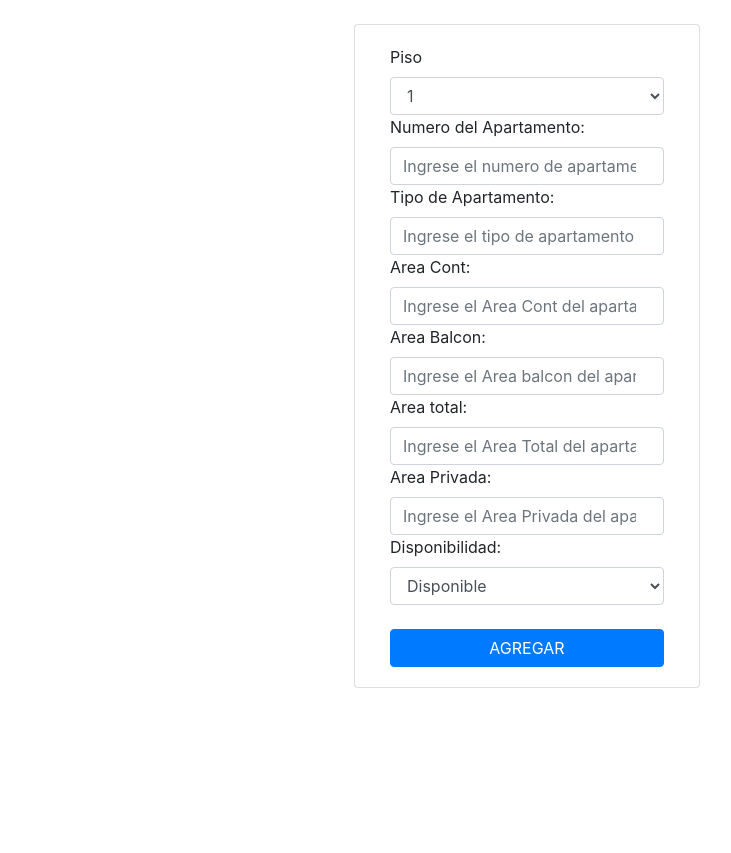
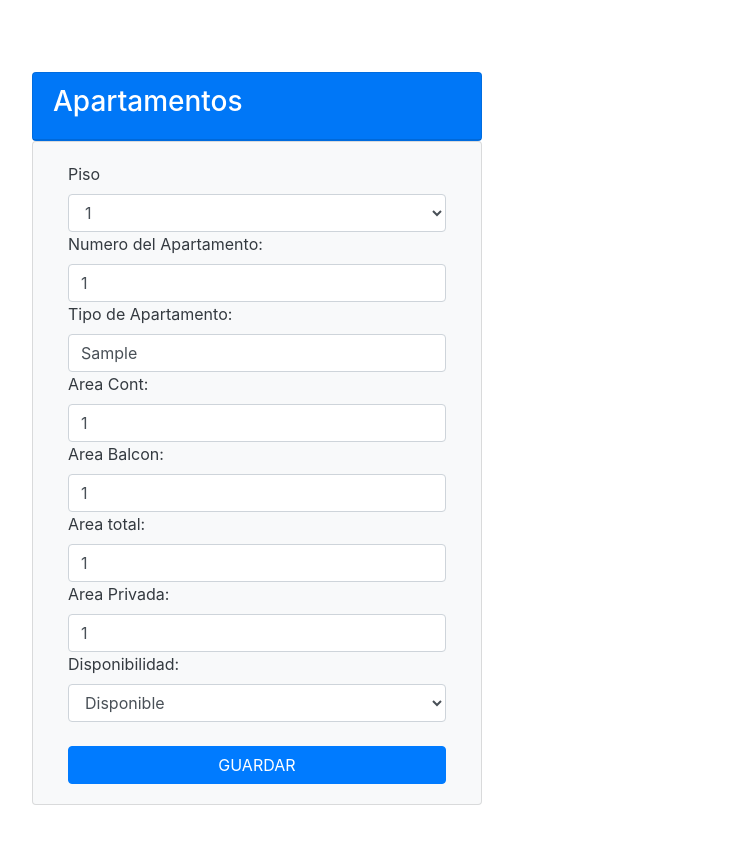
Before and after one commit to GEORIS/fullstacks, a Node server app: template src/views/edit.ejs in a window 1280 px wide. Shown: the part 56-909 px from the top of the page, without its empty margins (1-732 px from the left). Before the commit the page ends 744 px from the top, so only its background shows below. Run offline with Node 20, Linux system fonts and the light colour scheme; the template is opened without the code that fills it: values that come from a table or form of the project are taken from there, others are empty; tables that the repository leaves empty hold one stand-in row (values such as "Sample post"); some libraries are stand-ins or nearby versions.

Commit message:
[V2crud] Cambio mongoBD de local a Atlas

```diff
--- a/src/app.js
+++ b/src/app.js
@@ -10,10 +10,12 @@ const mongoose = require('mongoose');
 /* INICIALIZAR EXPRESS */
 const app = express();
 
+mongoose.connect('mongodb+srv://georisblanco:R3imKOiSjL5uhivJ@jagers.fiy9q.mongodb.net/apartamento?retryWrites=true&w=majority')
+
 // CONECTANDO LA BASE DE DATOS
-mongoose.connect('mongodb://localhost/apartamento')
+//mongoose.connect('mongodb://localhost/apartamento')
 /* PROMESAS PARA COMPROBAR EL ESTADO DE LA CONEXION */
-.then(db => console-console.log('BASE DE DATOS CONECTADA CORRECTAMENTE')) //MENSAJE DE CONECTADA
+.then(mongoose => console.log('BASE DE DATOS CONECTADA CORRECTAMENTE')) //MENSAJE DE CONECTADA
 .catch(err => console.log(err)); // MENSAJE DE ERROR
 
 //IMPORT ROUTES
--- a/src/views/edit.ejs
+++ b/src/views/edit.ejs
@@ -1,13 +1,24 @@
 <!-- IMPORTAR ARCHICO HEADER -->
 <%- include ('partials/_header'); %>
 
-<div class="container">
 <div class="row">
-<div class="cold-md-5 offset-md-3">
-    <div class="card">
-    <div class="card-body">
+    <!-- TAMAÑO DEL ROW(REJILLA) -->
+    <div class="col-md-5 p-5">
+        <!-- COLOR DE FONDO BG Y COLOR DEL TEXT EN EL ENCABEZADO DEL FORMULARIO -->
+        <div class="card bg-primary text-white">
+            <!-- card-header Encavezado del ROW -->
+            <div class="card-header">
+                <h3>Apartamentos</h3>
+            </div>
+        </div>
+
+        <!-- COLOR DE FONDO Y LETRA PARA LA REJILLA DOBY DEL FORMULARIO -->
+        <div class="card bg-light text-dark">
+            <!-- card-BODY par el DOBY DEL ROW  -->
+            <div class="card-body">
         <form action="/edit/<%= task._id %>" method="POST">
 
+            <!-- TAMAÑO DEL CAMPO PARA INGRESAR NOMBRE -->
             <div class="col-md-12 inline-block">
                 <!-- LABEL NOMBRE -->
                 <label> Piso </label>
@@ -23,54 +34,47 @@
             </div>
             <div class="col-md-12 inline-block">
                 <label>Numero del Apartamento: </label>
-                <input type="number" name="apto" placeholder="Ingrese el numero de apartamento"
-                    class="form-control">
+                <input type="number" name="apto" placeholder="Ingrese el numero de apartamento" class="form-control" value="<%=task.apto %>">
             </div>
 
             <div class="col-md-12 inline-block">
                 <label>Tipo de Apartamento: </label>
-                <input type="text" name="tipo" placeholder="Ingrese el tipo de apartamento" class="form-control">
+                <input type="text" name="tipo" placeholder="Ingrese el tipo de apartamento" class="form-control" value="<%=task.tipo %>">
             </div>
 
             <div class="col-md-12 inline-block">
                 <label>Area Cont: </label>
-                <input type="number" name="ac" placeholder="Ingrese el Area Cont del apartamento"
-                    class="form-control">
+                <input type="number" name="ac" placeholder="Ingrese el Area Cont del apartamento" class="form-control" value="<%=task.ac %>">
             </div>
 
             <div class="col-md-12 inline-block">
                 <label>Area Balcon: </label>
-                <input type="number" name="balcon" placeholder="Ingrese el Area balcon del apartamento"
-                    class="form-control">
+                <input type="number" name="balcon" placeholder="Ingrese el Area balcon del apartamento" class="form-control" value="<%=task.balcon %>">
             </div>
 
             <div class="col-md-12 inline-block">
                 <label>Area total: </label>
-                <input type="number" name="ac_balcon" placeholder="Ingrese el Area Total del apartamento"
-                    class="form-control">
+                <input type="number" name="ac_balcon" placeholder="Ingrese el Area Total del apartamento" class="form-control" value="<%=task.ac_balcon %>">
             </div>
 
             <div class="col-md-12 inline-block">
                 <label>Area Privada: </label>
-                <input type="number" name="priv" placeholder="Ingrese el Area Privada del apartamento"
-                    class="form-control">
+                <input type="number" name="apriv" placeholder="Ingrese el Area Privada del apartamento" class="form-control" value="<%=task.apriv %>">
             </div>
 
             <div class="col-md-12 inline-block">
 
                 <label> Disponibilidad: </label>
-                <select name="piso" cols="80" class="form-control">
+                <select name="disponibilidad" cols="80" class="form-control" value="<%=task.disponibilidad %>">
                     <option>Disponible</option>
                     <option>Reservado</option>
                     <option>Vendido</option>
                 </select>
-
-
             </div>
 
             <br>
             <div class="col-md-12 inline-block">
-                <button type="submit" class="btn btn-primary btn-block"> AGREGAR </button>
+                <button type="submit" class="btn btn-primary btn-block"> GUARDAR </button>
             </div>
 
         </form>
--- a/src/views/index.ejs
+++ b/src/views/index.ejs
@@ -123,7 +123,8 @@
 <td> <%= tasks[i].apriv %></td>
 <td> <%= tasks[i].disponibilidad %></td>
 <td>
-
+    <a href="/delete/<%= tasks[i]._id %>" class="btn btn-danger">Delete</a>
+    <a href="/edit/<%= tasks[i]._id %>" class="btn btn-info">edit</a>
 
 </td>
 </tr>
```
Also changed, not shown: src/routes/index.js (+13 -7 lines).
